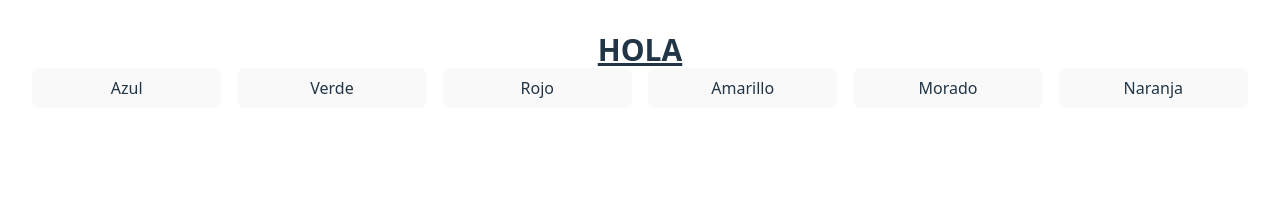
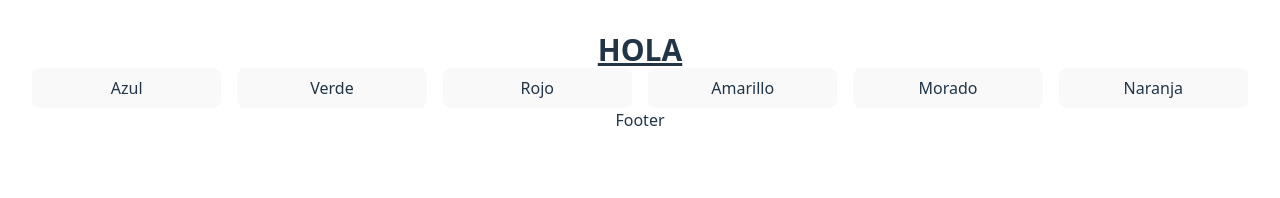
Before and after one commit to Roberto5190/app_web_react_tajamar, a React (Vite) app: page / in a window 1280 px wide. Shown: the top 198 px of the page. Built offline with nearby package versions, Linux system fonts and the light colour scheme.

Commit message:
added footer

```diff
--- a/src/App.jsx
+++ b/src/App.jsx
@@ -14,6 +14,9 @@ function App() {
         <Button className="morado">Morado</Button>
         <Button className="naranja">Naranja</Button>
       </div>
+      <div className="footer">
+        <h1>Footer</h1>
+      </div>
     </>
   );
 }
```
